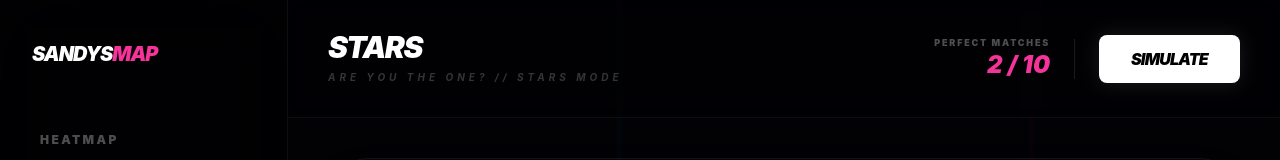
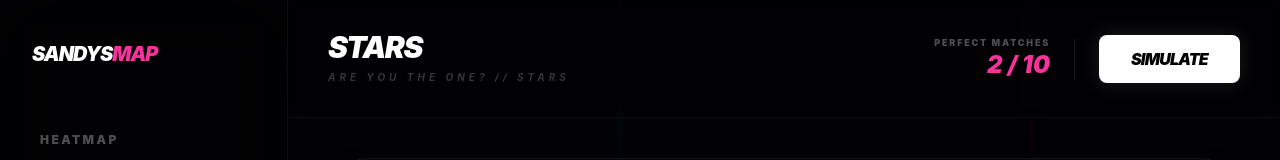
Before and after one commit to GianlucaCastellano/sandysMatchMap, a React (Vite) app in the folder frontend/matchMap/: page /stars in a window 1280 px wide. Shown: the top 160 px of the page. Built offline with nearby package versions, Linux system fonts and the light colour scheme; no server answers.

Commit message:
KEIN PLAN ICH HAB STRESS

```diff
--- a/frontend/matchMap/src/pages/Dashboard.tsx
+++ b/frontend/matchMap/src/pages/Dashboard.tsx
@@ -59,7 +59,7 @@ const Dashboard: React.FC<{ children: React.ReactNode }> = ({ children }) => {
               {tabs.find((t) => t.id === activeTab)?.label || "The Matrix"}
             </h1>
             <p className="text-[10px] font-bold tracking-[0.4em] text-white/20 mt-2 uppercase italic">
-              Are You The One? // {activeTab} Mode
+              Are You The One? // {activeTab}
             </p>
           </div>
 
```
